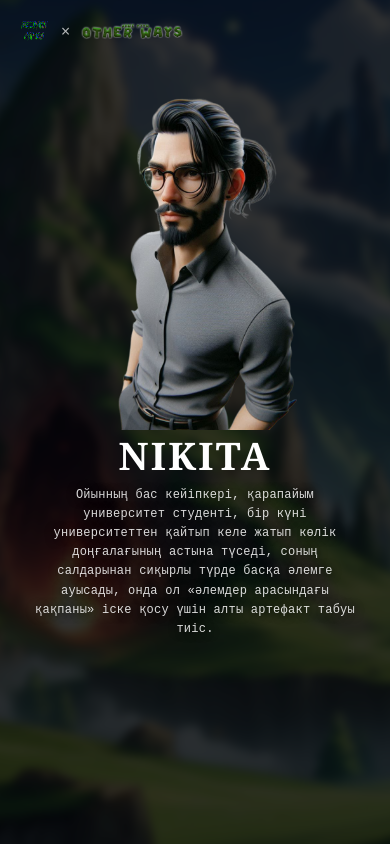
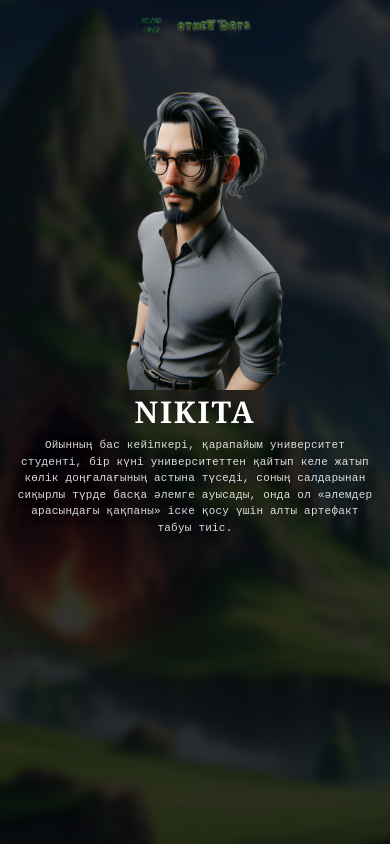
Before and after one commit to darynqazaqstan01/other-ways, a Next.js app: page / in a window 390 px wide. Built offline with nearby package versions, Linux system fonts and the light colour scheme.

Commit message:
shrink character text on mobile, fix overlap

```diff
--- a/app/globals.css
+++ b/app/globals.css
@@ -13,33 +13,43 @@ body {
 
 /* ===== ТЕЛЕФОН ҒАНА (640px-тен тар) — компьютерге ТИМЕЙДІ ===== */
 @media (max-width: 640px) {
-  /* логотиптер */
+  body {
+    overflow-x: hidden;
+  }
+
   header {
-    padding: 12px 16px !important;
+    padding: 12px 14px !important;
   }
+
   header > div {
     gap: 8px !important;
-  }
-  header img[alt="Bezdary Games"] {
-    height: 37px !important;
-  }
-  header img[alt="Other Ways"] {
-    height: 22px !important;
-  }
-  header span {
-    font-size: 16px !important;
+    width: 100% !important;
+    justify-content: center !important;
   }
 
-  /* секцияны тік бағанға айналдырамыз: сурет ЖОҒАРЫ, мәтін ТӨМЕН */
+  header img[alt="Bezdary Games"] {
+    height: 34px !important;
+    max-width: 42vw !important;
+  }
+
+  header img[alt="Other Ways"] {
+    height: 18px !important;
+    max-width: 30vw !important;
+  }
+
+  header span {
+    font-size: 14px !important;
+    display: none !important;
+  }
+
   section[aria-label="character"] {
     display: flex !important;
     flex-direction: column !important;
     justify-content: flex-start !important;
     align-items: center !important;
-    padding-top: 92px !important;
+    padding-top: 88px !important;
   }
 
-  /* кейіпкер — толық, мөлдір емес, жоғарыда */
   .hero-char {
     order: 1 !important;
     position: static !important;
@@ -47,31 +57,70 @@ body {
     right: auto !important;
     bottom: auto !important;
     width: auto !important;
-    max-width: 88vw !important;
-    height: 40vh !important;
+    max-width: 92vw !important;
+    height: 42vh !important;
+    min-height: 220px !important;
     object-fit: contain !important;
     object-position: center bottom !important;
     opacity: 1 !important;
     flex-shrink: 0 !important;
+    margin-top: 8px !important;
   }
 
-  /* мәтін — төменде, ортада */
   .hero-text {
     order: 2 !important;
     position: static !important;
     transform: none !important;
     text-align: center !important;
+    width: min(92vw, 480px) !important;
     max-width: 92vw !important;
-    padding: 6px 18px 24px !important;
+    padding: 6px 0 24px !important;
+    margin: 0 auto !important;
   }
+
   .hero-text h1 {
-    font-size: 38px !important;
+    font-size: 36px !important;
     letter-spacing: 0.06em !important;
+    line-height: 1.05 !important;
   }
+
   .hero-text p {
     font-size: 12px !important;
     line-height: 1.6 !important;
-    margin-top: 12px !important;
+    margin-top: 10px !important;
     text-shadow: 0 1px 10px rgba(0, 0, 0, 0.9) !important;
   }
 }
+
+@media (max-width: 480px) {
+  header {
+    padding: 10px 12px !important;
+  }
+
+  header img[alt="Bezdary Games"] {
+    height: 30px !important;
+  }
+
+  header img[alt="Other Ways"] {
+    height: 16px !important;
+  }
+
+  section[aria-label="character"] {
+    padding-top: 78px !important;
+  }
+
+  .hero-char {
+    max-width: 96vw !important;
+    height: 36vh !important;
+    min-height: 180px !important;
+  }
+
+  .hero-text h1 {
+    font-size: 30px !important;
+  }
+
+  .hero-text p {
+    font-size: 11px !important;
+    line-height: 1.5 !important;
+  }
+}
```
